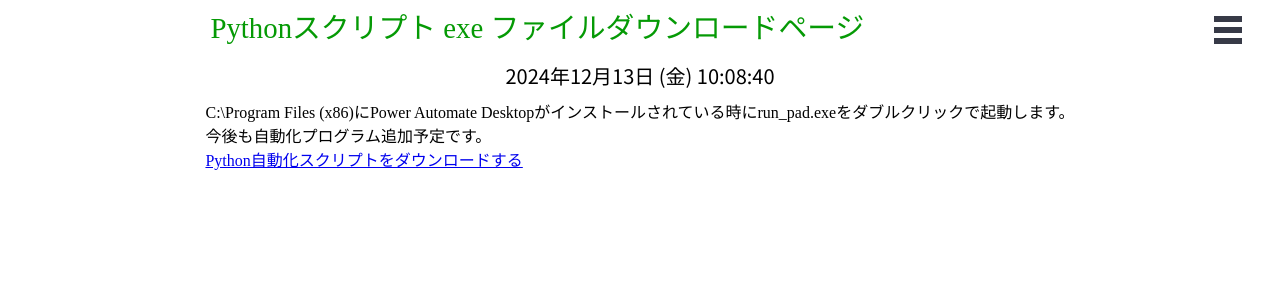
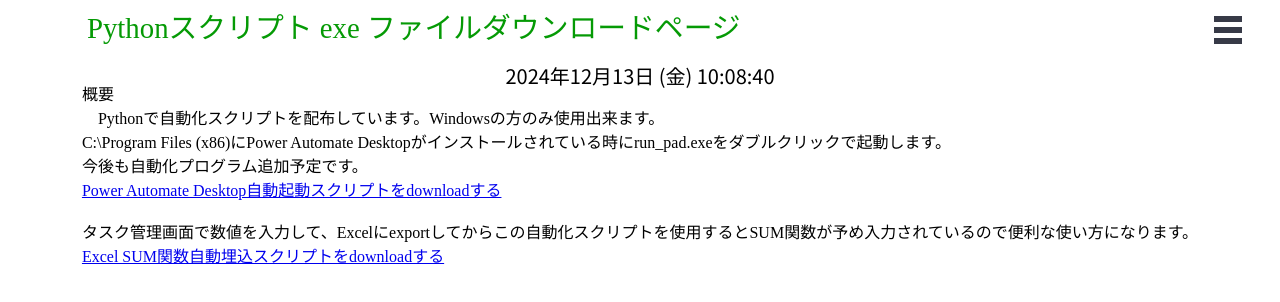
Before and after one commit to masatuber/weather-todo-quiz-app, a React (Vite) app: page /PythonDlPage in a window 1280 px wide. Shown: the top 302 px of the page. Built offline with nearby package versions, Linux system fonts and the light colour scheme; no server answers.

Commit message:
“Pythonダウンロードページ改修”

```diff
--- a/src/components/PythonDlPage.jsx
+++ b/src/components/PythonDlPage.jsx
@@ -1,17 +1,43 @@
 //Python exe ダウンロードページ
+// https://node-exe-api.onrender.com//paDL
+//  https://node-exe-api.onrender.com/xlsxDL
 function PythonDlPage() {
+
+
   return (
     <>
-        <div>
+      <div>
+        <p>
+          <font size="3.5">
+            概要
+            <br />
+            <p>　Pythonで自動化スクリプトを配布しています。Windowsの方のみ使用出来ます。</p>
+            C:\Program Files (x86)にPower Automate
+            Desktopがインストールされている時にrun_pad.exeをダブルクリックで起動します。
+            <br />
+            今後も自動化プログラム追加予定です。
+            <br />
             <p>
-            <font size="3.5">
-                <br/>
-                    C:\Program Files (x86)にPower Automate Desktopがインストールされている時にrun_pad.exeをダブルクリックで起動します。<br/>
-                    今後も自動化プログラム追加予定です。<br/>
-                <a href="./run_pad.exe">Python自動化スクリプトをダウンロードする</a>
-            </font>
+              <a
+                href="https://node-exe-api.onrender.com/paDL"
+                download="run_pad.exe"
+              >
+                Power Automate Desktop自動起動スクリプトをdownloadする
+              </a>
+              <br />
+              <br />
+              タスク管理画面で数値を入力して、Excelにexportしてからこの自動化スクリプトを使用するとSUM関数が予め入力されているので便利な使い方になります。
+              <br />
+              <a
+                href="https://node-exe-api.onrender.com/xlsxDL"
+                download="xlsx.exe"
+              >
+                Excel SUM関数自動埋込スクリプトをdownloadする
+              </a>
             </p>
-        </div>
+          </font>
+        </p>
+      </div>
     </>
   );
 };
```
Also changed, not shown: 1 other file (tests, documents, lock files or other folders).
